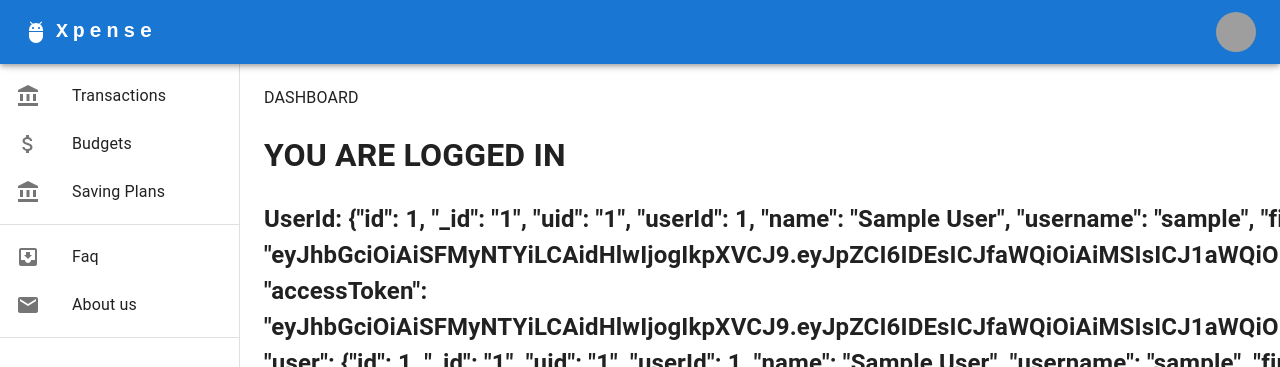
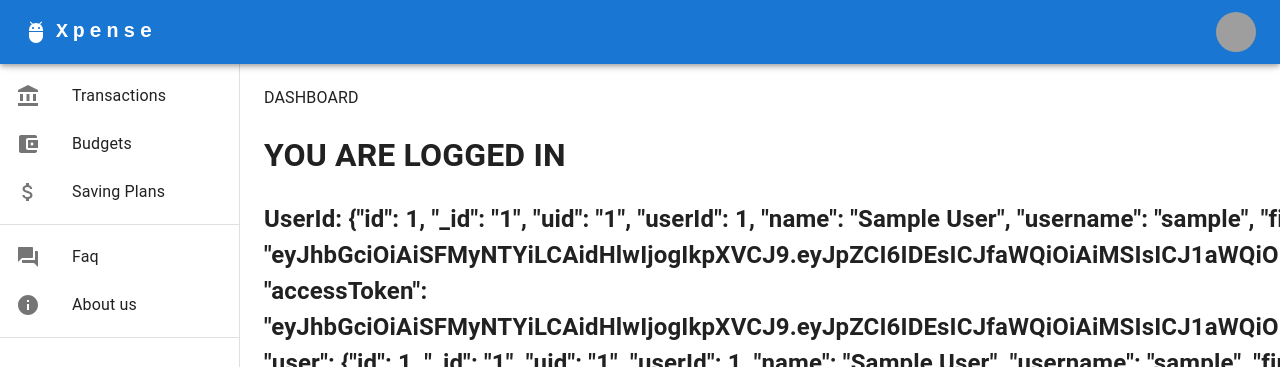
Before and after one commit to Fullstack-Roligheter/Frontend-ReactTS, a React (Create React App) app: page /1/dashboard in a window 1280 px wide. Shown: the top 367 px of the page. Built offline with nearby package versions, Linux system fonts and the light colour scheme; sample sign-in values are in the browser's storage; grey boxes are pictures that could not be loaded.

Commit message:
Ändrat Icons Varje menyrad har fått en custom ikon

```diff
--- a/src/shared/layout/sidebar/sidebar.tsx
+++ b/src/shared/layout/sidebar/sidebar.tsx
@@ -8,12 +8,14 @@ import ListItem from '@mui/material/ListItem'
 import ListItemButton from '@mui/material/ListItemButton'
 import ListItemIcon from '@mui/material/ListItemIcon'
 import ListItemText from '@mui/material/ListItemText'
-import InboxIcon from '@mui/icons-material/MoveToInbox'
-import MailIcon from '@mui/icons-material/Mail'
-import AccountBalanceIcon from '@mui/icons-material/AccountBalance'
-import AttachMoneyIcon from '@mui/icons-material/AttachMoney'
 import { useNavigate } from 'react-router-dom'
-import { menuItemClasses } from '@mui/material'
+import {
+  QuestionAnswer,
+  Info,
+  AttachMoney,
+  AccountBalanceWallet,
+  AccountBalance,
+} from '@mui/icons-material'
 
 const drawerWidth = 240
 
@@ -25,14 +27,26 @@ export default function Sidebar(props: Props) {
   const navigate = useNavigate()
 
   const MenuTargets = [
-    { title: 'Transactions', route: `/${props.user}/transactions` },
-    { title: 'Budgets', route: `/${props.user}/budgets` },
-    { title: 'Saving Plans', route: `/${props.user}/saving` },
+    {
+      title: 'Transactions',
+      route: `/${props.user}/transactions`,
+      icon: <AccountBalance />,
+    },
+    {
+      title: 'Budgets',
+      route: `/${props.user}/budgets`,
+      icon: <AccountBalanceWallet />,
+    },
+    {
+      title: 'Saving Plans',
+      route: `/${props.user}/saving`,
+      icon: <AttachMoney />,
+    },
   ]
 
   const SubMenu = [
-    { title: 'Faq', route: `/faq` },
-    { title: 'About us', route: `/omoss` },
+    { title: 'Faq', route: `/faq`, icon: <QuestionAnswer /> },
+    { title: 'About us', route: `/omoss`, icon: <Info /> },
   ]
 
   return (
@@ -55,13 +69,7 @@ export default function Sidebar(props: Props) {
             {MenuTargets.map((menuItem, index) => (
               <ListItem key={menuItem.title} disablePadding>
                 <ListItemButton onClick={() => navigate(menuItem.route)}>
-                  <ListItemIcon>
-                    {index % 2 === 0 ? (
-                      <AccountBalanceIcon />
-                    ) : (
-                      <AttachMoneyIcon />
-                    )}
-                  </ListItemIcon>
+                  <ListItemIcon>{menuItem.icon}</ListItemIcon>
                   <ListItemText primary={menuItem.title} />
                 </ListItemButton>
               </ListItem>
@@ -72,9 +80,7 @@ export default function Sidebar(props: Props) {
             {SubMenu.map((subMenuItem, index) => (
               <ListItem key={subMenuItem.title} disablePadding>
                 <ListItemButton onClick={() => navigate(subMenuItem.route)}>
-                  <ListItemIcon>
-                    {index % 2 === 0 ? <InboxIcon /> : <MailIcon />}
-                  </ListItemIcon>
+                  <ListItemIcon>{subMenuItem.icon}</ListItemIcon>
                   <ListItemText primary={subMenuItem.title} />
                 </ListItemButton>
               </ListItem>
```
